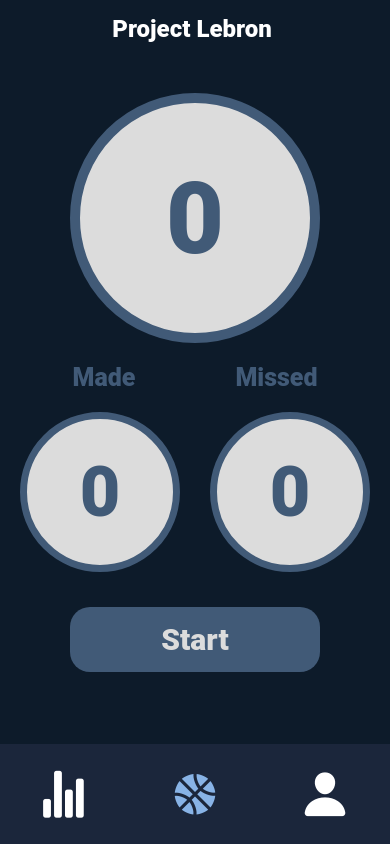
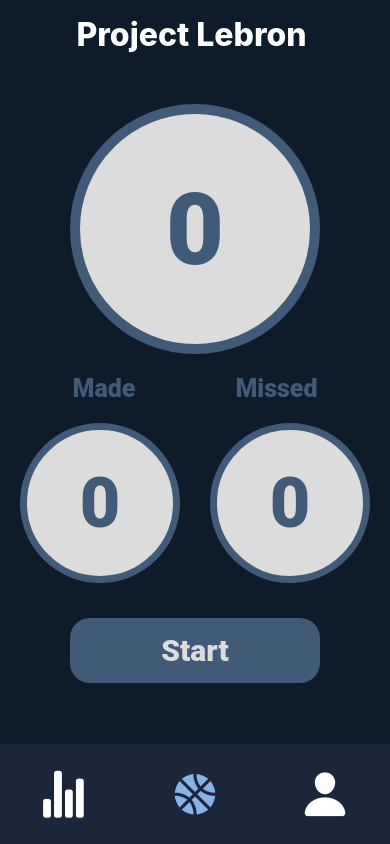
Before and after one commit to Project-Lebron/projectLebron, a React Native app: screen /HomeScreen in a window 390 px wide. Built offline with nearby package versions, Linux system fonts and the light colour scheme.

Commit message:
Changed fontsize of homescreen to match other screens

```diff
--- a/src/screens/HomeScreen.tsx
+++ b/src/screens/HomeScreen.tsx
@@ -80,10 +80,9 @@ const styles = StyleSheet.create({
 
   titleText: {
     color:'white',
-    fontFamily: 'Roboto',
     marginTop: 15,
     marginBottom: 50,
-    fontSize: 24,
+    fontSize: 32,
     fontWeight: "800",
   },
 
```
